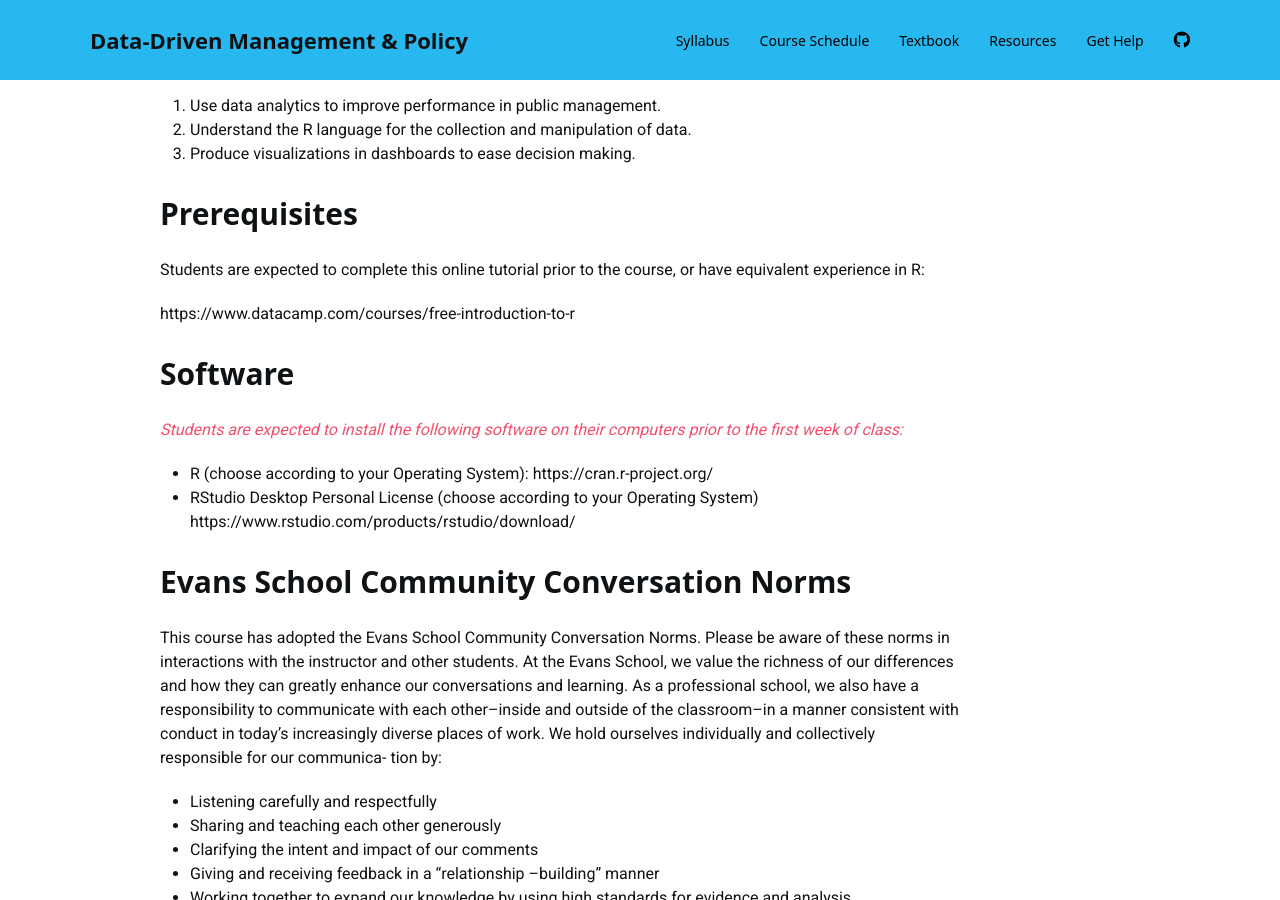
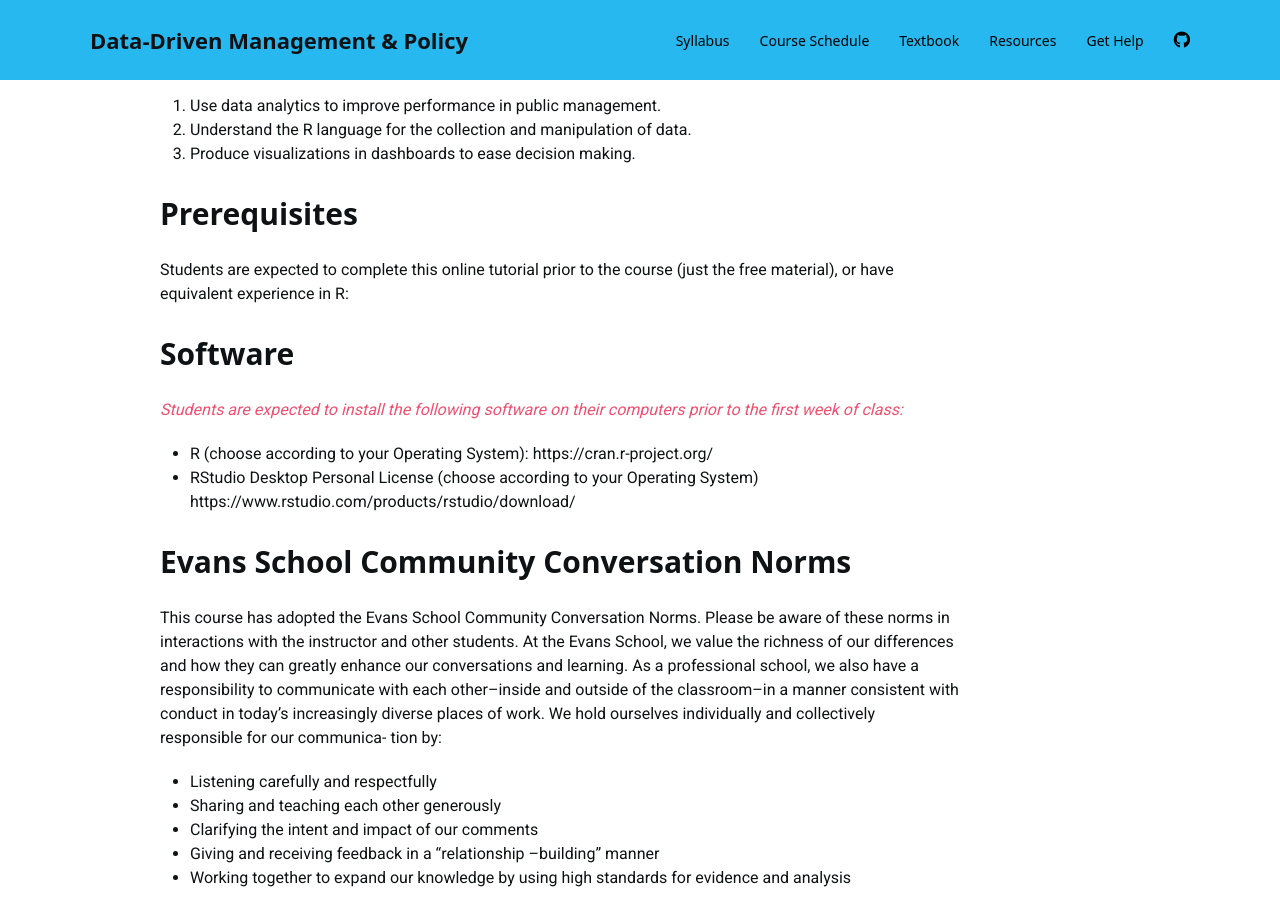
Before and after one commit to DS4PS/ddmp-uw-class-spring-2019, a Jekyll site: the page built from index.md, in a window 1280 px wide and 900 px high, scrolled down 2398 px. Built offline with Jekyll 4.4.1, drawn with Linux system fonts in a browser that asks for light colours; nearby versions of some CDN libraries; a style sheet for code colours, icons or effects is not loaded.

Commit message:
Update index.md

```diff
--- a/index.md
+++ b/index.md
@@ -94,9 +94,9 @@
 
 # Prerequisites
 
-Students  are  expected  to  complete  this  online  tutorial  prior  to  the  course,  or have equivalent experience in R:
+Students  are  expected  to  complete  this  online  tutorial  prior  to  the  course (just the free material),  or have equivalent experience in R:
 
-https://www.datacamp.com/courses/free-introduction-to-r
+[](https://www.datacamp.com/courses/free-introduction-to-r)
 
 
 
```
